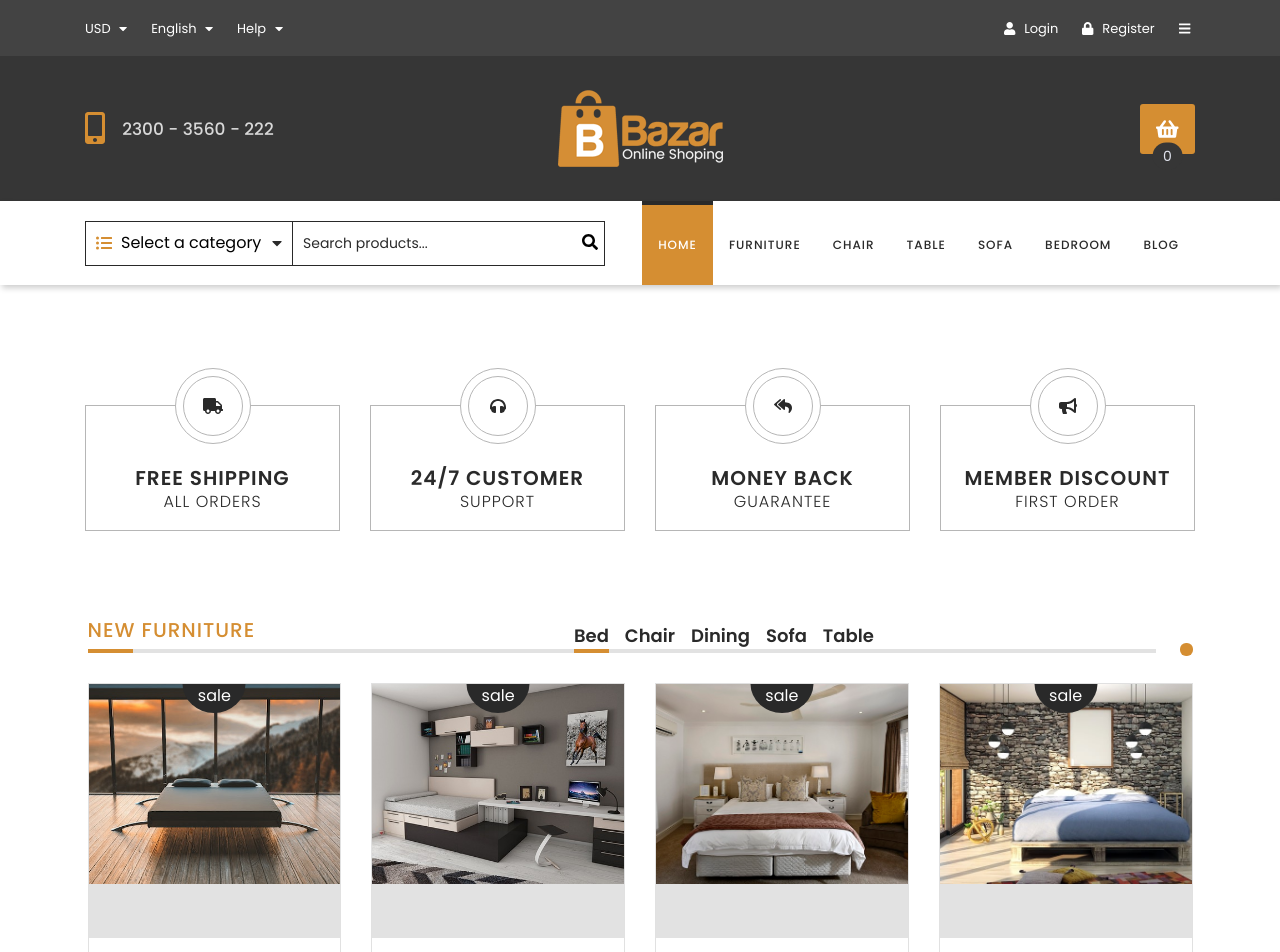
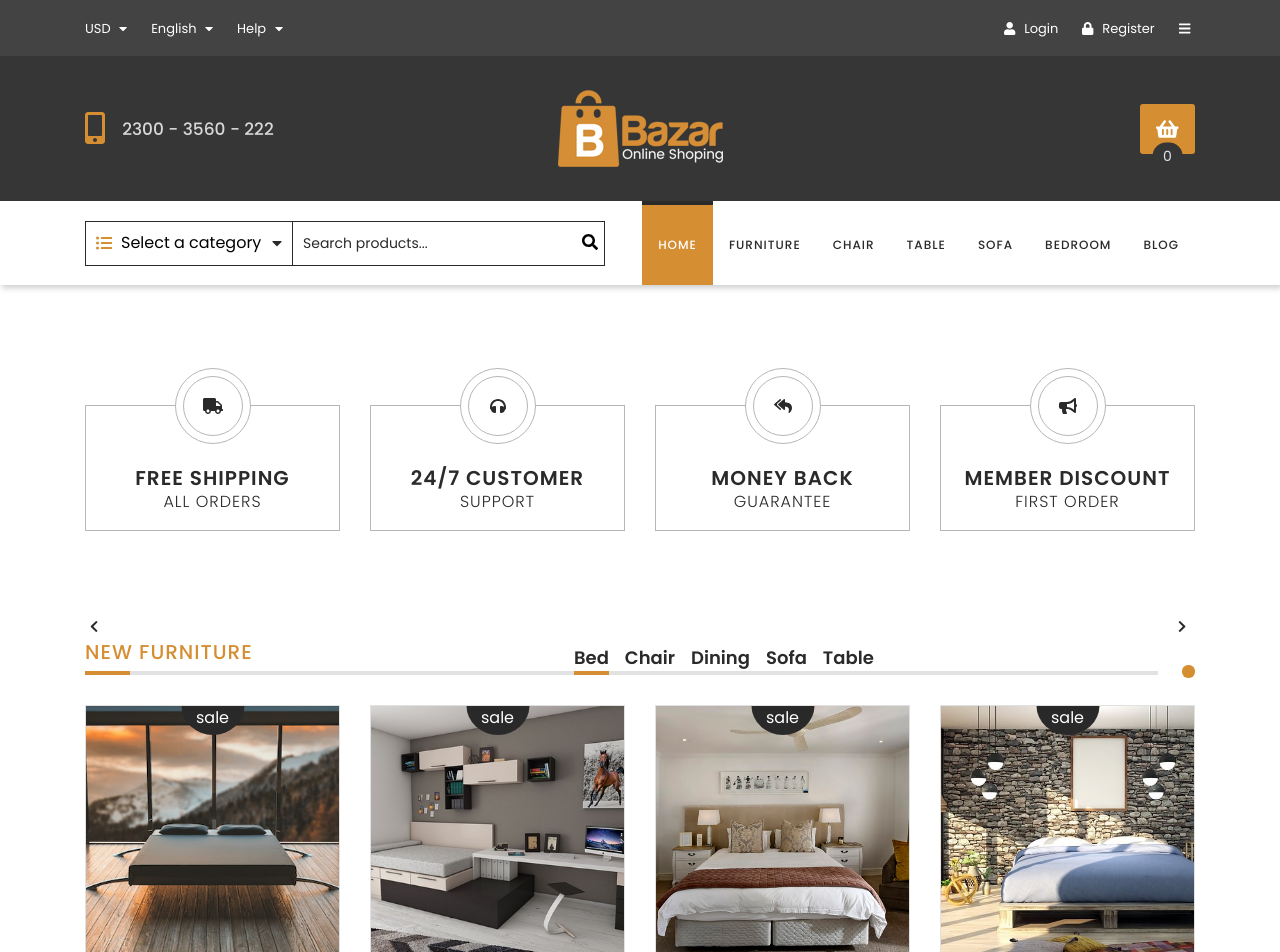
Before and after one commit to wierza/Team-project, a React (Create React App) app: page / in a window 1280 px wide. Shown: the top 952 px of the page. Built offline with nearby package versions, Linux system fonts and the light colour scheme.

Commit message:
Change the position of the arrows Swipe / Change the position of product photos and buttons according to the design / Fixe the page when swiping

```diff
--- a/src/components/common/ProductBox/ProductBox.js
+++ b/src/components/common/ProductBox/ProductBox.js
@@ -15,9 +15,11 @@ const ProductBox = ({ name, price, promo, stars, image, oldPrice }) => (
     <div className={styles.photo}>
       {promo && <div className={styles.sale}>{promo}</div>}
       <img className={styles.image} src={image} alt={name} />
-      <div className={styles.buttons}>
-        <Button variant='small'>Quick View</Button>
-        <Button variant='small'>
+      <div className={styles.buttoncontainer}>
+        <Button variant='small' className={styles.buttons}>
+          Quick View
+        </Button>
+        <Button variant='small' className={styles.buttons}>
           <FontAwesomeIcon icon={faShoppingBasket}></FontAwesomeIcon> ADD TO CART
         </Button>
       </div>
--- a/src/components/common/ProductBox/ProductBox.module.scss
+++ b/src/components/common/ProductBox/ProductBox.module.scss
@@ -7,6 +7,8 @@
 
   .photo {
     position: relative;
+    width: 100%;
+    height: 250px;
 
     background: {
       color: $productBox-bg-photo;
@@ -19,9 +21,9 @@
     align-items: flex-end;
 
     .image {
+      width: 100%;
+      height: 100%;
       object-fit: cover;
-      width: 100%;
-      height: 200px;
     }
 
     .sale {
@@ -35,12 +37,20 @@
       padding: 30px 15px 5px 15px;
     }
 
+    .buttoncontainer {
+      position: absolute;
+      display: flex;
+      flex-direction: row;
+      justify-content: flex-start;
+      align-items: flex-start;
+      bottom: 0;
+    }
+
     .buttons {
+      visibility: hidden;
+      margin: 10px;
+      margin-bottom: 0;
       @extend %transitionHover;
-      visibility: hidden;
-      display: flex;
-      justify-content: space-between;
-      margin: 10px;
     }
   }
 
--- a/src/components/common/Swipeable/Swipeable.js
+++ b/src/components/common/Swipeable/Swipeable.js
@@ -29,7 +29,7 @@ const Swipeable = ({ children, leftAction, rightAction }) => {
     preventScrollOnSwipe: true,
   });
 
-  const onTouchEnd = () => {
+  const onTouchEnd = e => {
     if (!touchStart || !touchEnd) return;
     const distance = touchStart - touchEnd;
     const isLeftSwipe = distance > minDistanceSwipe;
@@ -62,22 +62,26 @@ const Swipeable = ({ children, leftAction, rightAction }) => {
 
   return (
     <div className={styles.swipeable}>
-      <Button variant='outline' onClick={leftAction} className={styles.swipeButton}>
-        <FontAwesomeIcon icon={faChevronLeft}></FontAwesomeIcon>
-      </Button>
-
       <div
         onTouchStart={onTouchStart}
         onTouchMove={onTouchMove}
         onTouchEnd={onTouchEnd}
         {...handlers}
       >
+        <div className={styles.swipeButton}>
+          <Button variant='outline' onClick={leftAction} className={styles.leftButton}>
+            <FontAwesomeIcon icon={faChevronLeft}></FontAwesomeIcon>
+          </Button>
+          <Button
+            variant='outline'
+            onClick={rightAction}
+            className={styles.rightButton}
+          >
+            <FontAwesomeIcon icon={faChevronRight}></FontAwesomeIcon>
+          </Button>
+        </div>
         {children}
       </div>
-
-      <Button variant='outline' onClick={rightAction} className={styles.swipeButton}>
-        <FontAwesomeIcon icon={faChevronRight}></FontAwesomeIcon>
-      </Button>
     </div>
   );
 };
--- a/src/components/common/Swipeable/Swipeable.module.scss
+++ b/src/components/common/Swipeable/Swipeable.module.scss
@@ -7,18 +7,29 @@
     position: relative;
 
     .swipeButton {
-        margin: 15px;
-        padding: 15px;
-        font-size: 20px;
-        border: none;
-        opacity: 0;
-        @extend %transitionHover;
+        font-size: 14px;
+        margin-bottom: -10px;
 
-        &:hover {
+        .leftButton {
+            margin-left: 10px;
+            border: none;
+            @extend %transitionHover;
+
+        }
+
+        .rightButton {
+            margin-left: 1060px;
+            border: none;
+            @extend %transitionHover;
+
+        }
+
+        .leftButton:hover,
+        .rightButton:hover {
             background-color: transparent;
             color: $primary;
             border: none;
-            opacity: 1;
         }
+
     }
 }
--- a/src/components/features/NewFurniture/NewFurniture.js
+++ b/src/components/features/NewFurniture/NewFurniture.js
@@ -26,7 +26,8 @@ class NewFurniture extends React.Component {
     return length;
   };
 
-  leftAction = () => {
+  leftAction = e => {
+    e.preventDefault();
     const { activePage, activeCategory } = this.state;
     if (activePage > 0) {
       this.setState({ activePage: activePage - 1 });
@@ -46,7 +47,8 @@ class NewFurniture extends React.Component {
     }
   };
 
-  rightAction = () => {
+  rightAction = e => {
+    e.preventDefault();
     const { activePage, activeCategory } = this.state;
     const currentPageCount = this.getCurrentPageCountLength();
     const categories = this.props.categories;
```
